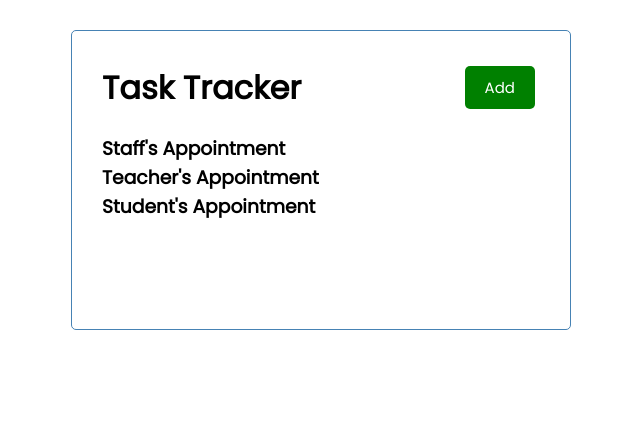
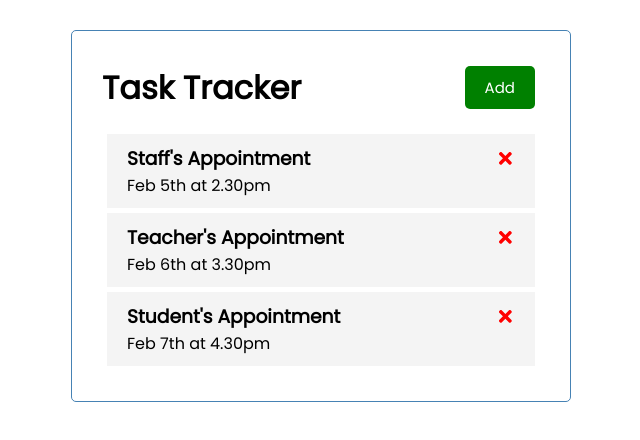
Before and after one commit to RifadhRFD/task-tracker-react, a React (Create React App) app: page / in a window 1280 px wide. Shown: the top 440 px of the page, without its empty margins (319-959 px from the left). Built offline with nearby package versions, Linux system fonts and the light colour scheme.

Commit message:
task delete function

```diff
--- a/package.json
+++ b/package.json
@@ -8,6 +8,7 @@
     "@testing-library/user-event": "^13.5.0",
     "react": "^18.2.0",
     "react-dom": "^18.2.0",
+    "react-icons": "^4.7.1",
     "react-scripts": "5.0.1",
     "web-vitals": "^2.1.4"
   },
--- a/src/App.js
+++ b/src/App.js
@@ -25,11 +25,16 @@
     }
 
 ])
+  //Delete Task
+  const deleteTask = (id) => {
+    setTasks(tasks.filter((task) => task.id !== id ))
+  }
+
+
   return (
     <div className='container'>
       <Header/>
-      <Tasks tasks={tasks}/>
-
+      <Tasks tasks={tasks} onDelete={deleteTask} />
     </div>
   )
 }
--- /dev/null
+++ b/src/components/Task.js
@@ -0,0 +1,15 @@
+import { FaTimes } from 'react-icons/fa'
+
+const Task = ({ task, onDelete }) => {
+  return (
+    <div className='task'>
+        <h3>
+          {task.text} <FaTimes style={{ color:'red', cursor:'pointer' }}
+          onClick = {() => onDelete(task.id) } />
+        </h3>
+          <p>{task.day}</p>
+    </div>
+  )
+}
+
+export default Task
--- a/src/components/Tasks.js
+++ b/src/components/Tasks.js
@@ -1,11 +1,11 @@
+import Task from "./Task"
 
-
-const Tasks = ({ tasks }) => {
+const Tasks = ({ tasks, onDelete }) => {
 
   return (
     <>
       {tasks.map((task) => (
-      <h3 key={task.id}>{task.text}</h3>
+      <Task key={task.id} task={task} onDelete={onDelete}/>
       )
       )}
     </>
```
Also changed, not shown: 1 other file (tests, documents, lock files or other folders).
